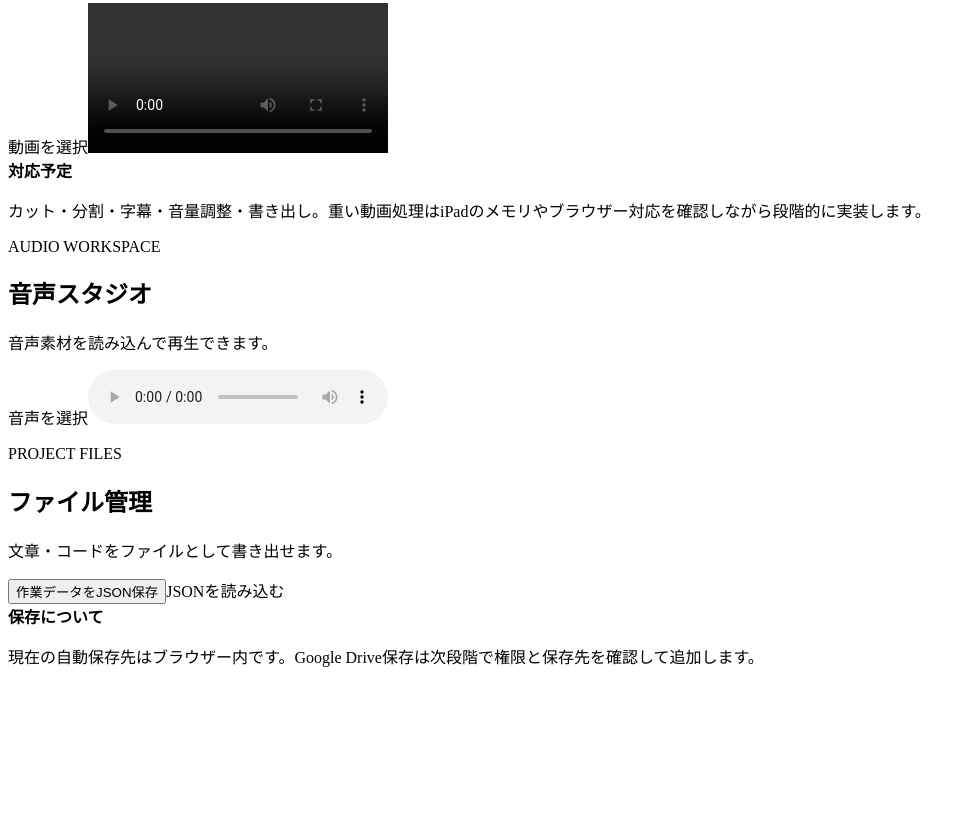
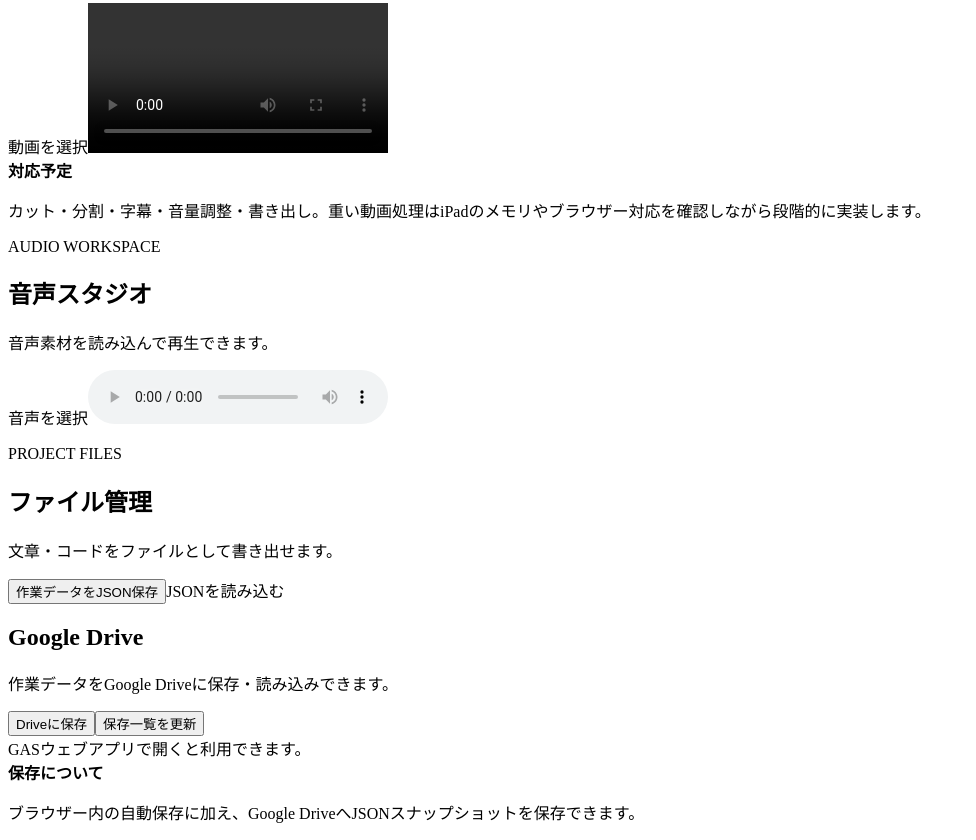
Before and after one commit to ogkanera1-dotcom/-, a plain HTML site: page index.html in a window 1280 px wide. Shown: the part 1940-2780 px from the top of the page, without its empty margins (0-976 px from the left). Before the commit the page ends 2624 px from the top, so only its background shows below. Drawn offline with Linux system fonts and the light colour scheme.

Commit message:
Add Google Drive workspace save and restore

```diff
--- a/index.html
+++ b/index.html
@@ -13,5 +13,5 @@
 <section class="view" id="view-image"><div class="view-heading"><p class="eyebrow">IMAGE WORKSPACE</p><h1>画像スタジオ</h1><p>画像を読み込んでプレビューできます。</p></div><label class="upload">画像を選択<input type="file" id="image-input" accept="image/*" hidden></label><div class="preview" id="image-preview">画像はまだ選択されていません</div></section>
 <section class="view" id="view-video"><div class="view-heading"><p class="eyebrow">VIDEO WORKSPACE</p><h1>動画スタジオ</h1><p>動画素材の読み込みと再生プレビュー。</p></div><label class="upload">動画を選択<input type="file" id="video-input" accept="video/*" hidden></label><video class="preview" id="video-preview" controls playsinline></video><div class="notice"><strong>対応予定</strong><p>カット・分割・字幕・音量調整・書き出し。重い動画処理はiPadのメモリやブラウザー対応を確認しながら段階的に実装します。</p></div></section>
 <section class="view" id="view-audio"><div class="view-heading"><p class="eyebrow">AUDIO WORKSPACE</p><h1>音声スタジオ</h1><p>音声素材を読み込んで再生できます。</p></div><label class="upload">音声を選択<input type="file" id="audio-input" accept="audio/*" hidden></label><audio class="preview" id="audio-preview" controls></audio></section>
-<section class="view" id="view-files"><div class="view-heading"><p class="eyebrow">PROJECT FILES</p><h1>ファイル管理</h1><p>文章・コードをファイルとして書き出せます。</p></div><div class="actions"><button class="button primary" id="export-workspace">作業データをJSON保存</button><label class="button">JSONを読み込む<input type="file" id="import-workspace" accept="application/json,.json" hidden></label></div><div class="notice"><strong>保存について</strong><p>現在の自動保存先はブラウザー内です。Google Drive保存は次段階で権限と保存先を確認して追加します。</p></div></section>
+<section class="view" id="view-files"><div class="view-heading"><p class="eyebrow">PROJECT FILES</p><h1>ファイル管理</h1><p>文章・コードをファイルとして書き出せます。</p></div><div class="actions"><button class="button primary" id="export-workspace">作業データをJSON保存</button><label class="button">JSONを読み込む<input type="file" id="import-workspace" accept="application/json,.json" hidden></label></div><div class="drive-panel"><h2>Google Drive</h2><p>作業データをGoogle Driveに保存・読み込みできます。</p><div class="actions"><button class="button primary" id="drive-save">Driveに保存</button><button class="button" id="drive-refresh">保存一覧を更新</button></div><div id="drive-status" role="status">GASウェブアプリで開くと利用できます。</div><div id="drive-list" class="drive-list"></div></div><div class="notice"><strong>保存について</strong><p>ブラウザー内の自動保存に加え、Google DriveへJSONスナップショットを保存できます。</p></div></section>
 </div></main></div><?!= include('script'); ?></body></html>
```
